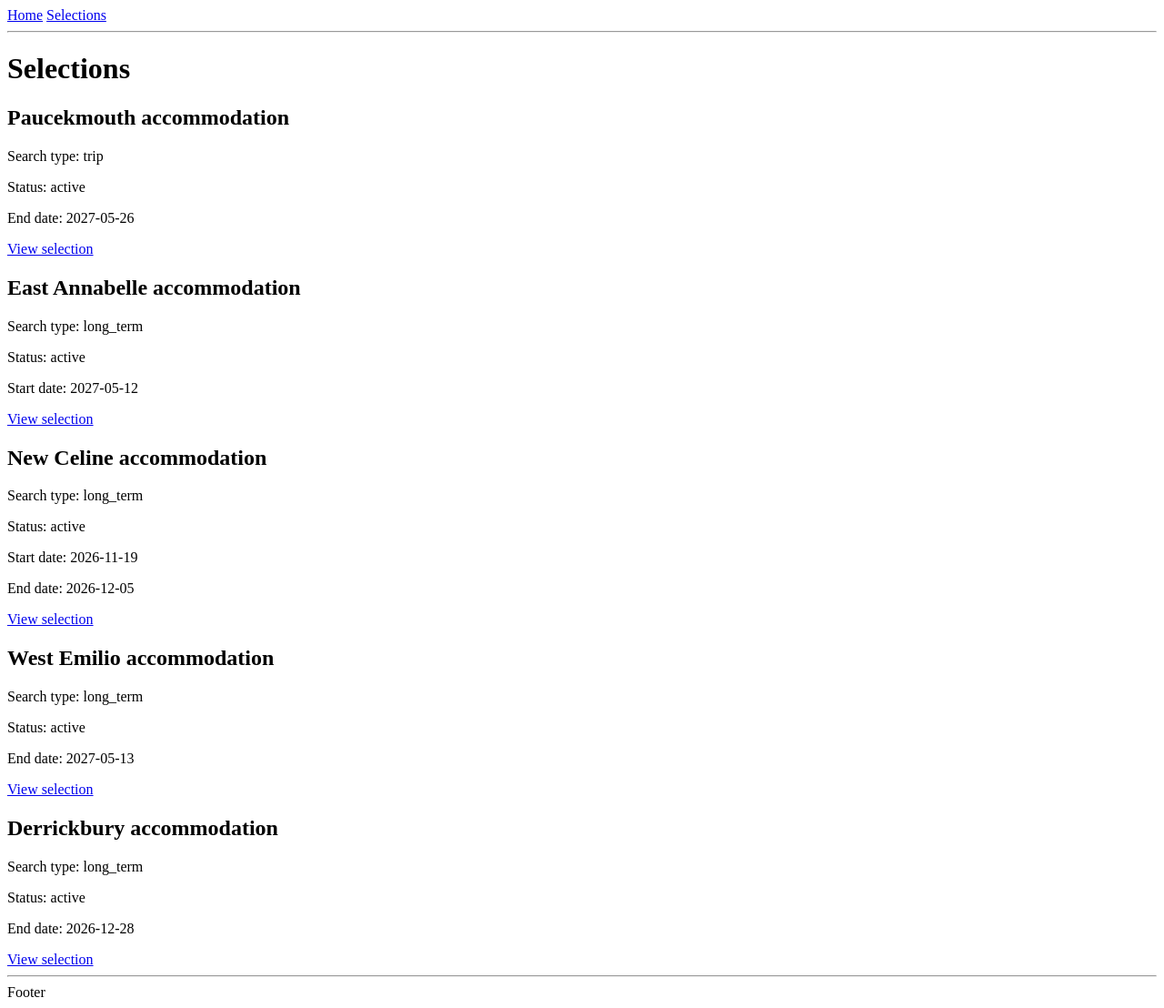
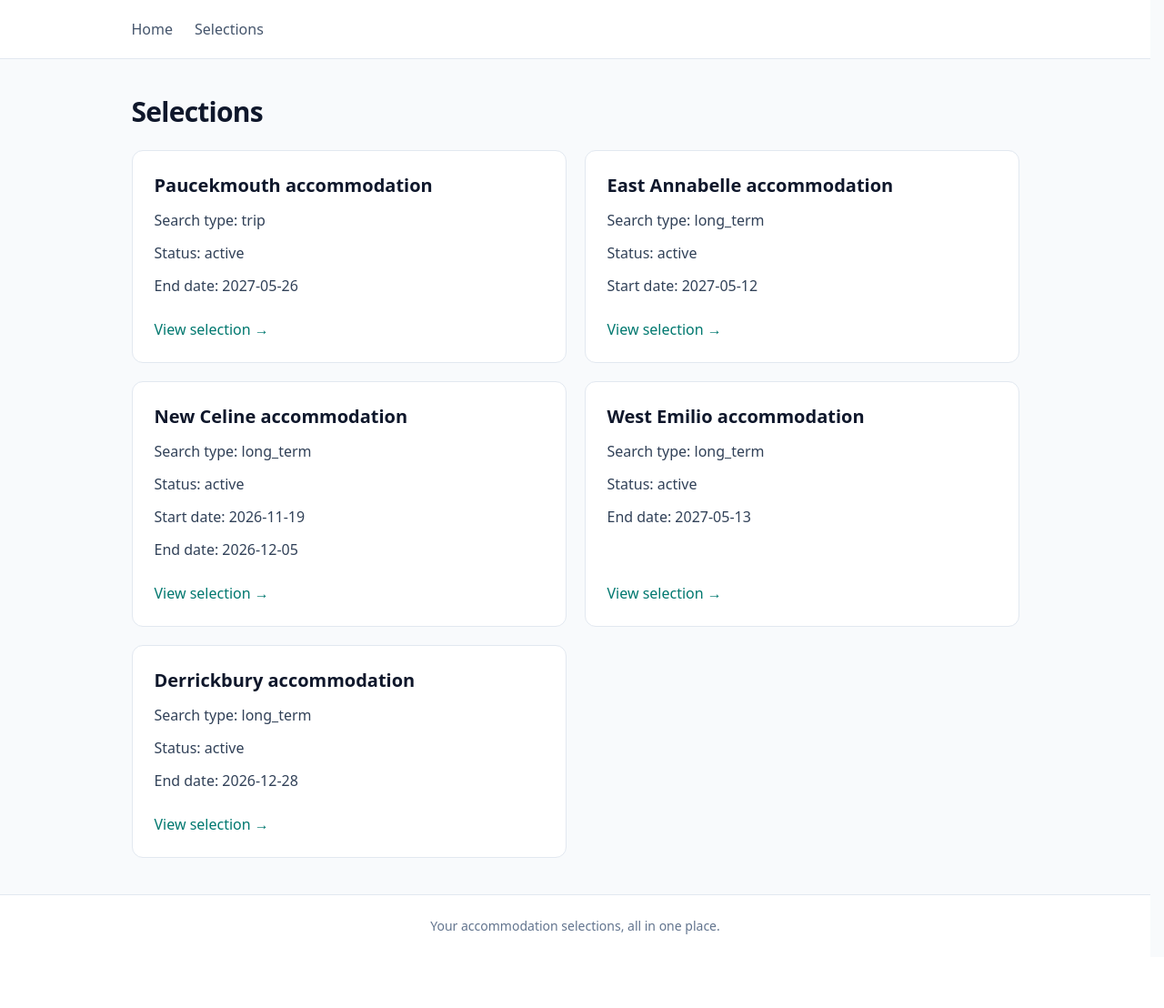
Before and after one commit to NastyaSulina/m4-laravel-app, a Laravel app: page /selections in a window 1280 px wide. Shown: the whole page at 91% size. After the commit the page ends 1027 px from the top, so only its background shows below. Run offline with Laravel 12, Linux system fonts and the light colour scheme; data comes from the database, SQL or seed files in the repository; some libraries are stand-ins or nearby versions.

Commit message:
DESIGN: Add basic Tailwind styles

```diff
--- a/resources/views/components/layout/footer.blade.php
+++ b/resources/views/components/layout/footer.blade.php
@@ -1,4 +1,3 @@
-<footer>
-    <hr>
-    Footer
+<footer class="border-t border-slate-200 bg-white px-4 py-6 text-center text-sm text-slate-500">
+    Your accommodation selections, all in one place.
 </footer>
--- a/resources/views/components/layout/header.blade.php
+++ b/resources/views/components/layout/header.blade.php
@@ -1,8 +1,13 @@
-<header>
-    <nav>
+<header class="border-b border-slate-200 bg-white">
+    <nav class="mx-auto flex max-w-5xl gap-6 px-4 py-5 sm:px-6">
         @foreach ($menu as $label => $link)
-            <a href="{{ $link }}">{{ $label }}</a>
+            <a
+                href="{{ $link }}"
+                class="rounded-sm font-medium text-slate-600 hover:text-teal-700
+                       focus-visible:outline-2 focus-visible:outline-offset-4 focus-visible:outline-teal-700"
+            >
+                {{ $label }}
+            </a>
         @endforeach
     </nav>
-    <hr>
 </header>
--- a/resources/views/layouts/base.blade.php
+++ b/resources/views/layouts/base.blade.php
@@ -1,13 +1,16 @@
 <!DOCTYPE html>
-<html lang="{{ str_replace('_', '-', app()->getLocale()) }}">
+<html lang="{{ str_replace('_', '-', app()->getLocale()) }}" class="[scrollbar-gutter:stable]">
 <head>
     <meta charset="utf-8">
     <meta name="viewport" content="width=device-width, initial-scale=1.0">
     <title>{{ $title }}</title>
+    <script src="https://cdn.jsdelivr.net/npm/@tailwindcss/browser@4"></script>
 </head>
-<body>
+<body class="flex min-h-screen flex-col bg-slate-50 font-sans text-slate-700 antialiased">
     <x-layout.header />
-    {{ $slot }}
+    <main class="mx-auto w-full max-w-5xl flex-1 px-4 py-10 sm:px-6">
+        {{ $slot }}
+    </main>
     <x-layout.footer />
 </body>
 </html>
--- a/resources/views/selections/index.blade.php
+++ b/resources/views/selections/index.blade.php
@@ -1,9 +1,10 @@
 <x-base-layout title="Selections">
-    <h1>Selections</h1>
+    <h1 class="mb-6 text-3xl font-semibold tracking-tight text-slate-900">Selections</h1>
 
+    <div class="grid gap-5 sm:grid-cols-2">
     @forelse ($selections as $selection)
-        <div>
-            <h2>{{ $selection->title }}</h2>
+        <div class="flex min-w-0 flex-col gap-3 rounded-xl border border-slate-200 bg-white p-6">
+            <h2 class="break-words text-xl font-semibold text-slate-900">{{ $selection->title }}</h2>
             <p>Search type: {{ $selection->search_type }}</p>
             <p>Status: {{ $selection->status }}</p>
             @if ($selection->start_date)
@@ -12,9 +13,16 @@
             @if ($selection->end_date)
                 <p>End date: {{ $selection->end_date }}</p>
             @endif
-            <a href="{{ route('selections.show', $selection) }}">View selection</a>
+            <a
+                href="{{ route('selections.show', $selection) }}"
+                class="mt-auto self-start rounded-sm pt-3 font-medium text-teal-700 underline-offset-4 hover:underline
+                       focus-visible:outline-2 focus-visible:outline-offset-4 focus-visible:outline-teal-700"
+            >
+                View selection &rarr;
+            </a>
         </div>
     @empty
-        <p>No selections yet.</p>
+        <p class="rounded-xl border border-dashed border-slate-300 p-8 text-center text-slate-500 sm:col-span-2">No selections yet.</p>
     @endforelse
+    </div>
 </x-base-layout>
```
Also changed, not shown: resources/views/selections/show.blade.php (+10 -3 lines), resources/views/welcome.blade.php (+8 -2 lines).
